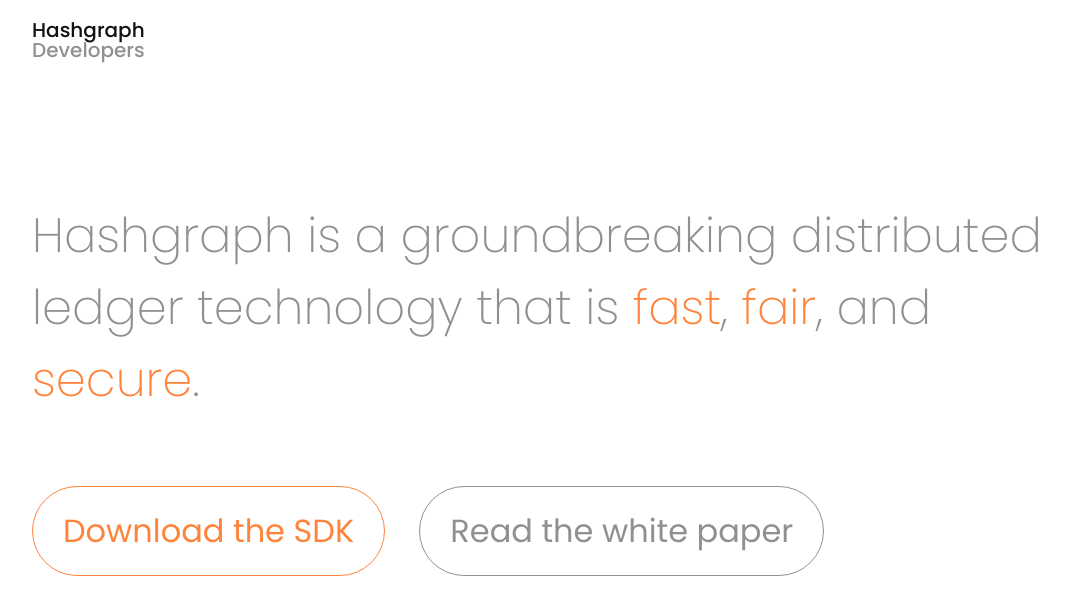
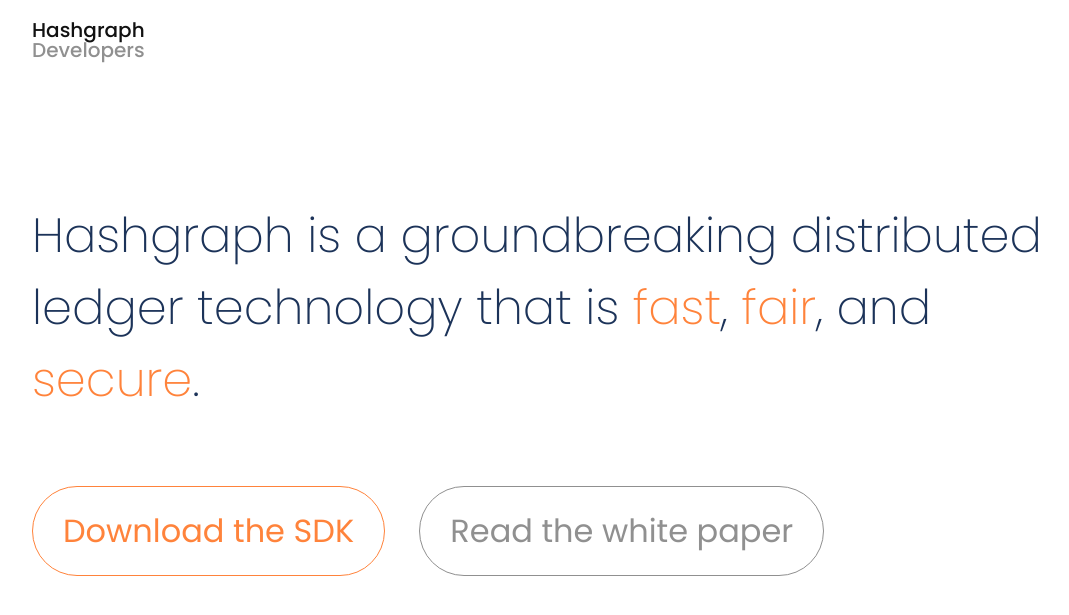
Before and after one commit to ghanem-mhd/hashgraph.github.io, a Jekyll site: the page built from index.md, in a window 1280 px wide. Shown: the top 615 px of the page, without its empty margins (68-1137 px from the left). Built offline with Jekyll 4.4.1, drawn with Linux system fonts in a browser that asks for light colours.

Commit message:
Changed text color to navy

```diff
--- a/_sass/_base.scss
+++ b/_sass/_base.scss
@@ -70,4 +70,5 @@
 
 #home {
   padding: 100px 0;
+  color: #1c3359;
 }
```
